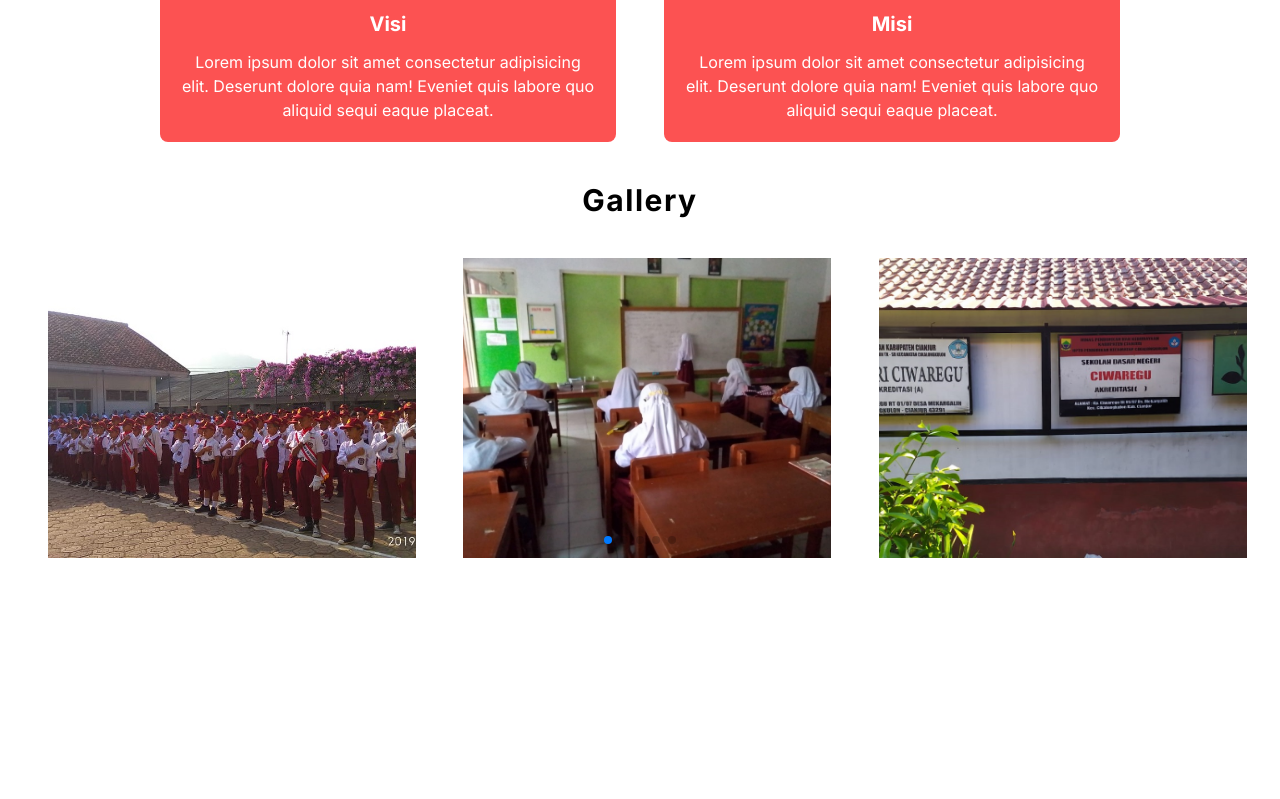
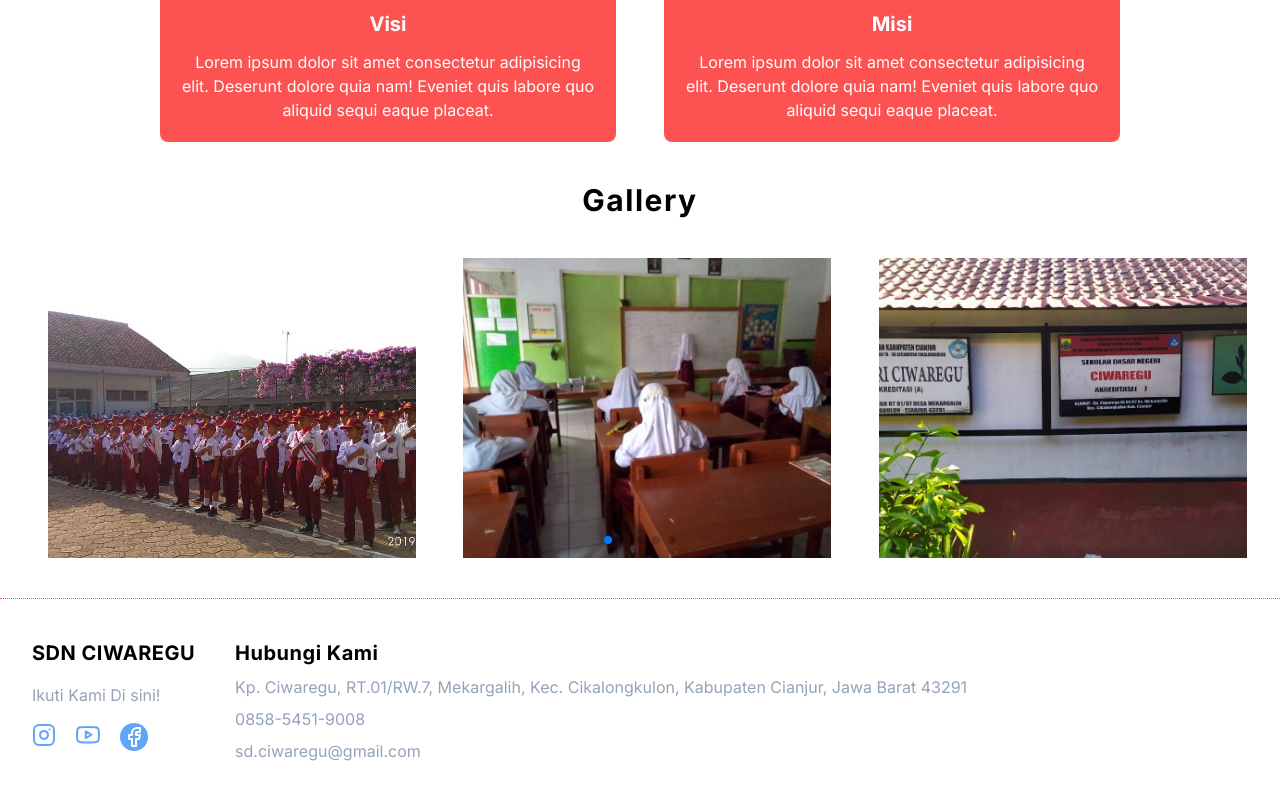
Before and after one commit to azarnuzy/sd-ciwaregu-1-fe, a Next.js app: page / in a window 1280 px wide. Shown: the part 2806-3605 px from the top of the page. Before the commit the page ends 3404 px from the top, so only its background shows below. Built offline with nearby package versions, Linux system fonts and the light colour scheme.

Commit message:
add footer in landingpage

```diff
--- a/src/components/Footer/Footer.jsx
+++ b/src/components/Footer/Footer.jsx
@@ -1,7 +1,86 @@
 import React from 'react'
 
 function Footer() {
-  return <div>Footer</div>
+  return (
+    <div className='w-full max-w-7xl md:px-8 mb-10 gap-10 md:mx-auto flex flex-col md:flex-row border-t-[1px] px-8  border-dotted border-light-red pt-10'>
+      <div className='flex flex-col gap-4'>
+        <h3 className='text-xl font-bold uppercase tracking-wide'>
+          SDN CIWAREGU
+        </h3>
+        <p className='text-slate-400'>Ikuti Kami Di sini!</p>
+        <div className='text-blue-400 flex gap-5'>
+          <svg
+            class='h-6 w-6 text-blue-400'
+            viewBox='0 0 24 24'
+            fill='none'
+            stroke='currentColor'
+            stroke-width='2'
+            stroke-linecap='round'
+            stroke-linejoin='round'
+          >
+            {' '}
+            <rect
+              x='2'
+              y='2'
+              width='20'
+              height='20'
+              rx='5'
+              ry='5'
+            />{' '}
+            <path d='M16 11.37A4 4 0 1 1 12.63 8 4 4 0 0 1 16 11.37z' />{' '}
+            <line
+              x1='17.5'
+              y1='6.5'
+              x2='17.51'
+              y2='6.5'
+            />
+          </svg>
+          <svg
+            class='h-6 w-6 text-blue-400'
+            viewBox='0 0 24 24'
+            fill='none'
+            stroke='currentColor'
+            stroke-width='2'
+            stroke-linecap='round'
+            stroke-linejoin='round'
+          >
+            {' '}
+            <path d='M22.54 6.42a2.78 2.78 0 0 0-1.94-2C18.88 4 12 4 12 4s-6.88 0-8.6.46a2.78 2.78 0 0 0-1.94 2A29 29 0 0 0 1 11.75a29 29 0 0 0 .46 5.33A2.78 2.78 0 0 0 3.4 19c1.72.46 8.6.46 8.6.46s6.88 0 8.6-.46a2.78 2.78 0 0 0 1.94-2 29 29 0 0 0 .46-5.25 29 29 0 0 0-.46-5.33z' />{' '}
+            <polygon points='9.75 15.02 15.5 11.75 9.75 8.48 9.75 15.02' />
+          </svg>
+          <span className='p-[2px] rounded-full bg-blue-400 text-white'>
+            <svg
+              class='h-6 w-6 text-white'
+              width='24'
+              height='24'
+              viewBox='0 0 24 24'
+              stroke-width='2'
+              stroke='currentColor'
+              fill='none'
+              stroke-linecap='round'
+              stroke-linejoin='round'
+            >
+              {' '}
+              <path
+                stroke='none'
+                d='M0 0h24v24H0z'
+              />{' '}
+              <path d='M7 10v4h3v7h4v-7h3l1 -4h-4v-2a1 1 0 0 1 1 -1h3v-4h-3a5 5 0 0 0 -5 5v2h-3' />
+            </svg>
+          </span>
+        </div>
+      </div>
+      <div className='flex flex-col gap-2'>
+        <h3 className='text-xl font-bold tracking-wide'>Hubungi Kami</h3>
+        <p className='text-slate-400'>
+          Kp. Ciwaregu, RT.01/RW.7, Mekargalih, Kec. Cikalongkulon, Kabupaten
+          Cianjur, Jawa Barat 43291
+        </p>
+        <p className='text-slate-400'>0858-5451-9008</p>
+        <p className='text-slate-400'>sd.ciwaregu@gmail.com</p>
+      </div>
+    </div>
+  )
 }
 
 export default Footer
--- a/src/components/Navbar/index.jsx
+++ b/src/components/Navbar/index.jsx
@@ -64,7 +64,7 @@ function Navbar() {
             onClick={() => {
               setIsActive((isActive) => !isActive)
             }}
-            className='min-h-fit min-w-fit'
+            className='min-h-fit min-w-fit cursor-pointer'
           >
             <svg
               class='h-8 w-8 text-white'
@@ -92,7 +92,7 @@ function Navbar() {
                 SDN Ciwaregu
               </h3>
             </div>
-            <div className='rounded-full bg-[#41444b] p-1 '>
+            <div className='rounded-full bg-[#41444b] p-1 cursor-pointer'>
               <div
                 className='text-2xl flex items-center  font-black'
                 onClick={() => {
--- a/src/pages/LandingPage/index.jsx
+++ b/src/pages/LandingPage/index.jsx
@@ -1,3 +1,4 @@
+import Footer from '@/components/Footer/Footer'
 import About from '@/components/LandingPage/About'
 import Gallery from '@/components/LandingPage/Gallery'
 import HeaderComponent from '@/components/LandingPage/HeaderComponent'
@@ -18,6 +19,7 @@ export default function LandingPage() {
       <Ppdb />
       <VisiMisi />
       <Gallery />
+      <Footer />
     </>
   )
 }
```
